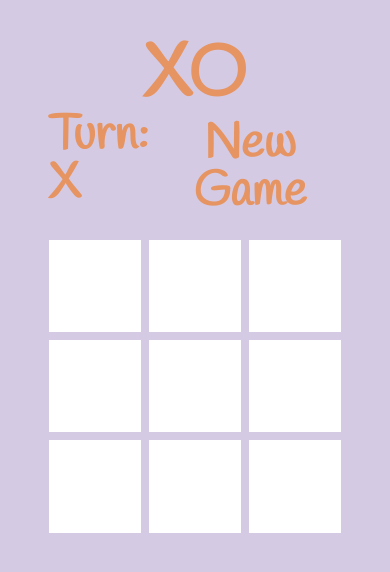
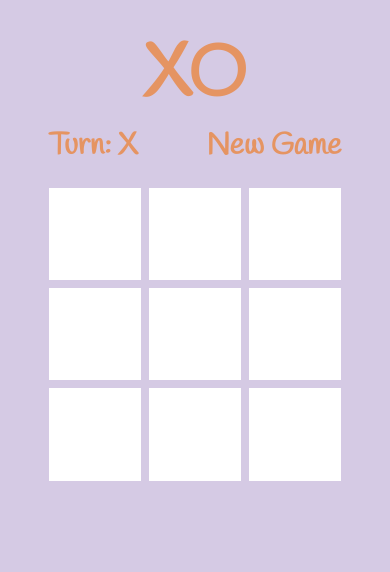
Before and after one commit to odelya-krief/x-o, a Next.js app: page / in a window 390 px wide. Shown: the top 572 px of the page. Built offline with nearby package versions, Linux system fonts and the light colour scheme.

Commit message:
board: Make turn and new game texts responsive.

```diff
--- a/src/app/layout.tsx
+++ b/src/app/layout.tsx
@@ -18,7 +18,7 @@ export default function RootLayout({
   return (
     <html lang="en">
       <body
-        className={`${handleeFontClass} text-main-orange font-bold font-sans bg-gradient-to-b from-main-purple to-main-purple flex flex-col items-center pt-10 h-screen w-screen`}
+        className={`${handleeFontClass} text-main-orange font-bold font-sans bg-gradient-to-b from-main-purple to-main-purple flex flex-col items-center pt-10 h-screen w-screen gap-4`}
       >
         <h1 className="text-7xl">XO</h1>
         {children}
--- a/src/components/board.tsx
+++ b/src/components/board.tsx
@@ -89,7 +89,7 @@ const BoardComponent = () => {
         winner={gameState.winner}
         gameOver={gameState.gameOver}
       />
-      <div className="flex flex-col w-3/4 xl:w-1/3 text-5xl sm:text-3xl font-bold gap-4">
+      <div className="flex flex-col w-3/4 xl:w-1/3 text-3xl sm:text-5xl font-bold gap-6">
         <div className="flex flex-row justify-between">
           <div>Turn: {gameState.turn}</div>
           <NewGameButton onClick={resetGame} />
--- a/src/components/newGameButton.tsx
+++ b/src/components/newGameButton.tsx
@@ -1,9 +1,6 @@
 const NewGameButton = ({ onClick }) => {
   return (
-    <button
-      className="text-main-orange p-2 hover:text-main-gray"
-      onClick={onClick}
-    >
+    <button className="text-main-orange hover:text-main-gray" onClick={onClick}>
       New Game
     </button>
   );
```
